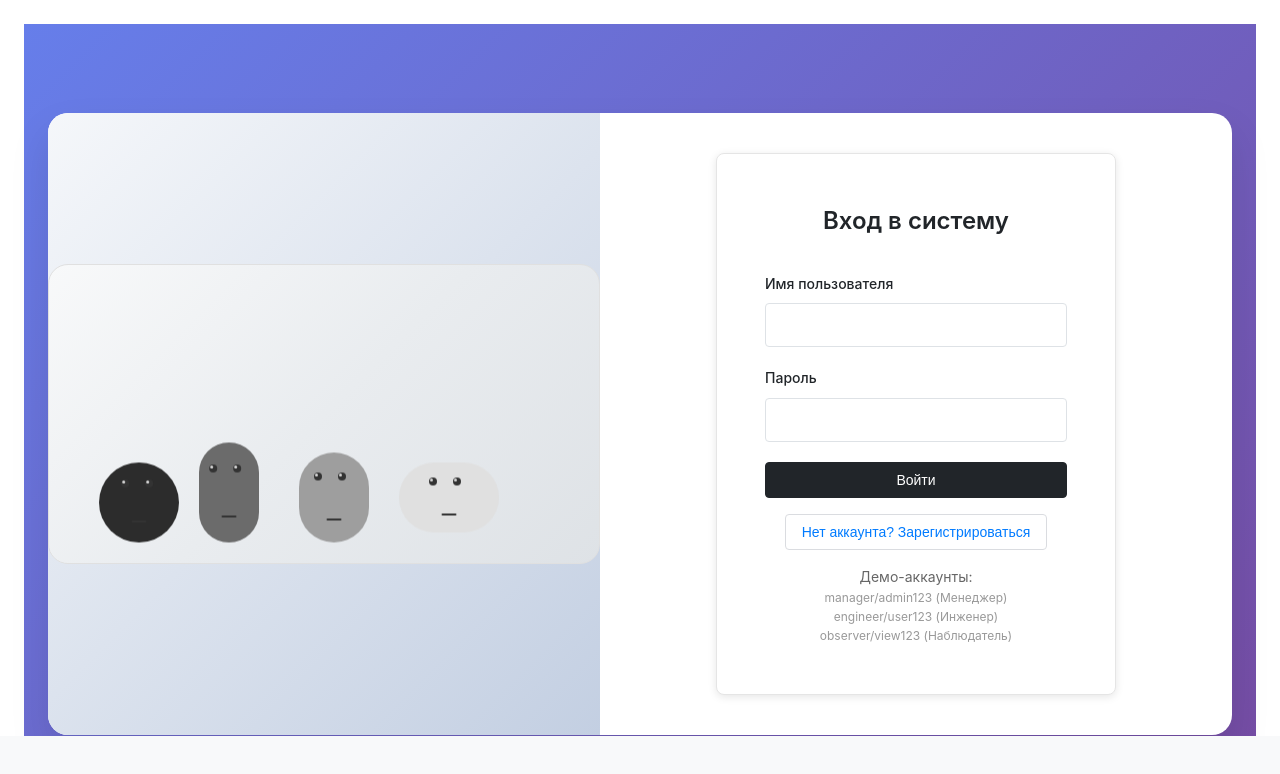
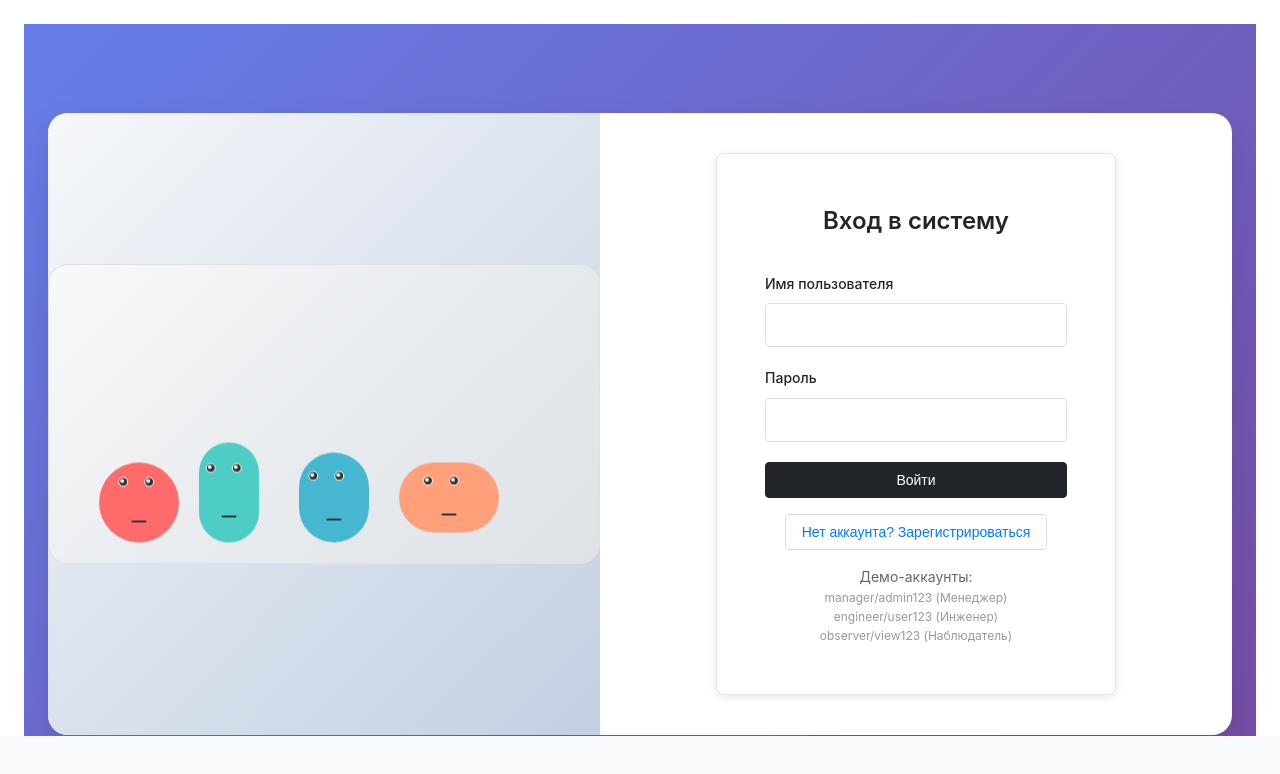
Before and after one commit to tniXu7/DetectingDefects, a React (Vite) app in the folder frontend/: page /login in a window 1280 px wide. Shown: the top 774 px of the page. Built offline with nearby package versions, Linux system fonts and the light colour scheme; no server answers.

Commit message:
Restore bright character colors, enhance eye tracking, fix page refresh bug

```diff
--- a/frontend/src/components/AnimatedCharacters.css
+++ b/frontend/src/components/AnimatedCharacters.css
@@ -67,12 +67,13 @@
 }
 
 .eye {
-  width: 8px;
-  height: 8px;
+  width: 10px;
+  height: 10px;
   background-color: #333;
   border-radius: 50%;
-  transition: transform 0.3s cubic-bezier(0.4, 0, 0.2, 1);
+  transition: transform 0.2s cubic-bezier(0.25, 0.46, 0.45, 0.94);
   position: relative;
+  border: 1px solid #fff;
 }
 
 .eye::after {
@@ -80,11 +81,12 @@
   position: absolute;
   top: 1px;
   left: 1px;
-  width: 3px;
-  height: 3px;
+  width: 4px;
+  height: 4px;
   background-color: white;
   border-radius: 50%;
-  opacity: 0.8;
+  opacity: 0.9;
+  box-shadow: 0 0 2px rgba(0, 0, 0, 0.3);
 }
 
 .left-eye {
--- a/frontend/src/components/AnimatedCharacters.tsx
+++ b/frontend/src/components/AnimatedCharacters.tsx
@@ -25,21 +25,25 @@ const Character: React.FC<CharacterProps> = ({
 
   useEffect(() => {
     // Вычисляем направление взгляда к курсору
-    const deltaX = mousePosition.x - (position.x + 40); // Центр персонажа
-    const deltaY = mousePosition.y - (position.y + 40);
+    const centerX = position.x + 40; // Центр персонажа
+    const centerY = position.y + 40;
+    const deltaX = mousePosition.x - centerX;
+    const deltaY = mousePosition.y - centerY;
     const distance = Math.sqrt(deltaX * deltaX + deltaY * deltaY);
 
     if (distance > 0) {
-      // Ограничиваем максимальное расстояние слежения
-      const maxDistance = 200;
+      // Увеличиваем чувствительность слежения
+      const maxDistance = 300; // Увеличиваем радиус слежения
       const clampedDistance = Math.min(distance, maxDistance);
 
-      const normalizedX = (deltaX / clampedDistance) * Math.min(1, clampedDistance / 100);
-      const normalizedY = (deltaY / clampedDistance) * Math.min(1, clampedDistance / 100);
+      // Более агрессивное слежение
+      const normalizedX = deltaX / Math.max(clampedDistance, 50);
+      const normalizedY = deltaY / Math.max(clampedDistance, 50);
 
+      // Увеличиваем амплитуду движения глаз
       setEyePosition({
-        x: Math.max(-4, Math.min(4, normalizedX * 4)),
-        y: Math.max(-3, Math.min(3, normalizedY * 3))
+        x: Math.max(-8, Math.min(8, normalizedX * 8)),
+        y: Math.max(-6, Math.min(6, normalizedY * 6))
       });
     }
   }, [mousePosition, position]);
@@ -97,25 +101,25 @@ const AnimatedCharacters: React.FC<AnimatedCharactersProps> = ({
   const [characters, setCharacters] = useState([
     {
       id: 1,
-      color: '#2C2C2C',
+      color: '#FF6B6B',
       shape: 'round',
       position: { x: 50, y: 200 }
     },
     {
       id: 2,
-      color: '#6B6B6B',
+      color: '#4ECDC4',
       shape: 'tall',
       position: { x: 150, y: 180 }
     },
     {
       id: 3,
-      color: '#9E9E9E',
+      color: '#45B7D1',
       shape: 'medium',
       position: { x: 250, y: 190 }
     },
     {
       id: 4,
-      color: '#E0E0E0',
+      color: '#FFA07A',
       shape: 'wide',
       position: { x: 350, y: 200 }
     }
--- a/frontend/src/pages/Login.tsx
+++ b/frontend/src/pages/Login.tsx
@@ -66,9 +66,23 @@ const Login: React.FC = () => {
     }
   };
 
+  const handleKeyDown = (e: React.KeyboardEvent) => {
+    if (e.key === 'Enter') {
+      e.preventDefault();
+      e.stopPropagation();
+      handleSubmit(e as any);
+    }
+  };
+
   const handleSubmit = async (e: React.FormEvent) => {
     e.preventDefault();
     e.stopPropagation();
+
+    // Дополнительная защита от обновления страницы
+    if (e.defaultPrevented) {
+      return;
+    }
+
     setLoading(true);
     setError('');
 
@@ -173,7 +187,12 @@ const Login: React.FC = () => {
             <h1 className="login-title">
               {isRegisterMode ? 'Регистрация' : 'Вход в систему'}
             </h1>
-        <form onSubmit={handleSubmit}>
+        <form onSubmit={handleSubmit} onKeyDown={(e) => {
+          if (e.key === 'Enter') {
+            e.preventDefault();
+            handleSubmit(e);
+          }
+        }}>
           {isRegisterMode ? (
             <>
               <div className="form-group">
@@ -187,6 +206,7 @@ const Login: React.FC = () => {
                   className="form-input"
                   value={registerData.username}
                   onChange={handleChange}
+                  onKeyDown={handleKeyDown}
                   required
                 />
               </div>
@@ -201,6 +221,7 @@ const Login: React.FC = () => {
                   className="form-input"
                   value={registerData.password}
                   onChange={handleChange}
+                  onKeyDown={handleKeyDown}
                   required
                 />
               </div>
@@ -215,6 +236,7 @@ const Login: React.FC = () => {
                   className="form-input"
                   value={registerData.full_name}
                   onChange={handleChange}
+                  onKeyDown={handleKeyDown}
                   required
                 />
               </div>
@@ -229,6 +251,7 @@ const Login: React.FC = () => {
                   className="form-input"
                   value={registerData.email}
                   onChange={handleChange}
+                  onKeyDown={handleKeyDown}
                   required
                 />
               </div>
@@ -263,6 +286,7 @@ const Login: React.FC = () => {
                   className="form-input"
                   value={formData.username}
                   onChange={handleChange}
+                  onKeyDown={handleKeyDown}
                   required
                 />
               </div>
@@ -277,6 +301,7 @@ const Login: React.FC = () => {
                   className="form-input"
                   value={formData.password}
                   onChange={handleChange}
+                  onKeyDown={handleKeyDown}
                   required
                 />
               </div>
```
